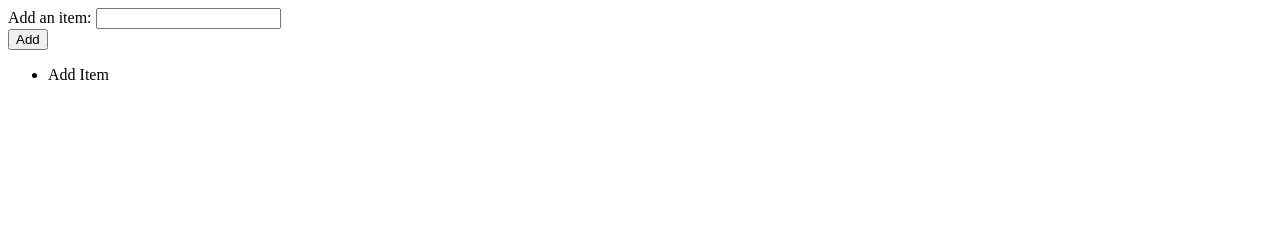
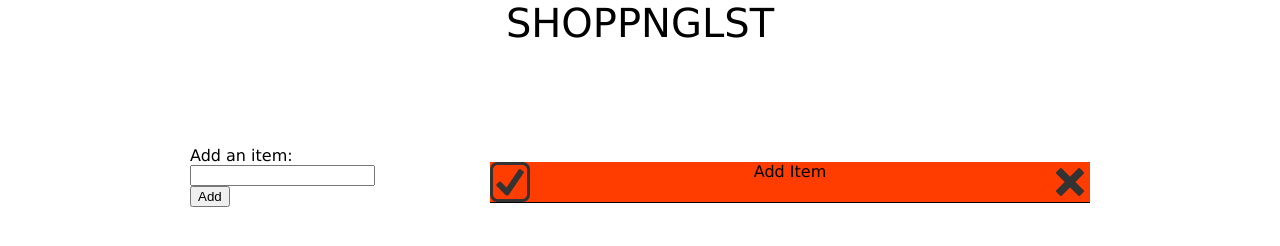
Before and after one commit to takkorai/shopping, a plain HTML site: page index.html in a window 1280 px wide. Drawn offline with nearby package versions, Linux system fonts and the light colour scheme.

Commit message:
finished

```diff
--- a/index.html
+++ b/index.html
@@ -8,6 +8,8 @@
 	<script src="js/app.js"></script>
 </head>
 <body>
+	<header class="head">SHOPPNGLST</header>
+	<div class="wrap">
 		<form class="add-form">
 
 	 		Add an item: <input type="text" name="item_add" class="item_text"><br>
@@ -15,7 +17,14 @@
 		</form>
 
 		<ul class="list">
-		<li class="first"> Add Item</li>
+			<li class="first item">
+				<a href="#"><div class="check"></div></a>
+				<div class="indiv_item">Add Item</div>
+				<div class="delete"></div>
+
+			</li>
 		</ul>
+	</div>
+
 </body>
 </html>
--- a/js/app.js
+++ b/js/app.js
@@ -1,9 +1,31 @@
 $(document).ready(function(){
-	$(".item_submit").click(function(){
-		//var x=$(".item_text")
-		event.preventDefault
-		$( ".first" ).prepend( "<li>test</li>" );
+	$(".item_submit").click(function(event){
+		event.preventDefault();
+		var x=$(".item_text").val();
+		if(x==""){
+			alert("please enter an item")
+		}
+		else{
+			$( ".list" ).prepend('<li class="item">'+'<div class="check"></div>'+'<div class="indiv_item">'+x+'</div>'+'<div class="delete"></div></li>');
+			$(".first").hide();
+		}
+
+
+		$(".check").click(function(){
+			$(this).closest("li.item").find(".indiv_item").addClass("checked");
+			$(this).closest("li.item").addClass("checked");
+		});
+
+		$(".delete").click(function(){
+
+			$(this).closest("li.item").hide();
+		});
+
+
+
 	});
 
 
+
+
 });
--- a/style/style.css
+++ b/style/style.css
@@ -1,5 +1,66 @@
+body{
+	width:900px;
+	margin:auto;
+	font-family: Verdana, Geneva, sans-serif;
+
+}
 .head{
-	background-color: red;
-	height:430px;
-	width: 200px;
+	text-align: center;
+	font-size: 40px;
 }
+
+.wrap{
+	margin-top: 100px;
+
+}
+.add-form{
+	width:200px;
+	float:left;
+}
+.list{
+	width:600px;
+	float:right;
+	text-align: center;
+	vertical-align: middle;
+	list-style:none;
+	margin: 5px, 0px,0px,5px;
+}
+
+.check{
+	float:left;
+	height:40px;
+	width: 40px;
+	background-size: contain;
+	background-image:url("../images/check.png");
+}
+
+.delete{
+	float:right;
+	height:40px;
+	width: 40px;
+	background-size: contain;
+	background-image:url("../images/delete.png");
+}
+.indiv_item{
+	float:left;
+	width:520px;
+	text-align: center;
+}
+
+
+li{
+	height:40px;
+	width:100%;
+	background-color: #FF3D00;
+	border-bottom: 1px solid black;
+}
+
+.checked{
+	text-decoration:line-through;
+	background-color: #009900;
+}
+
+
+.check:hover,.delete:hover{
+	cursor: pointer;
+}
```
Also changed, not shown: js/app 1.js (added, +11 -0 lines), images/check.png (added), images/delete.png (added). Lines whose indentation alone changed are shown as unchanged.
